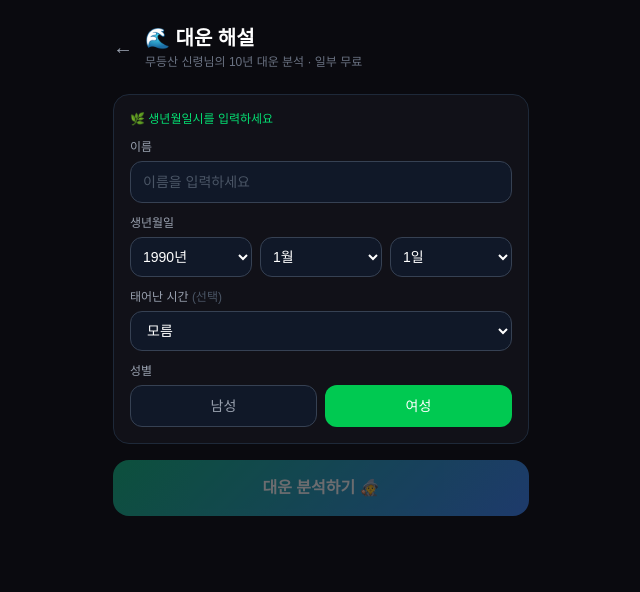
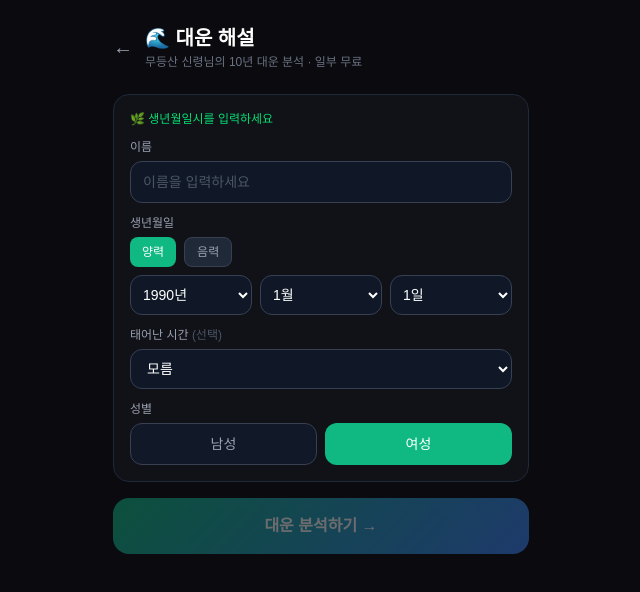
Before and after one commit to younglinam0222-rgb/sajuya, a Next.js app: page /daeun in a window 1280 px wide. Shown: the top 592 px of the page, without its empty margins (319-959 px from the left). Built offline with nearby package versions, Linux system fonts and the light colour scheme.

Commit message:
Update page.tsx

```diff
--- a/app/daeun/page.tsx
+++ b/app/daeun/page.tsx
@@ -34,7 +34,6 @@ const HOURS = [
   { value: '21', label: '해시(21~23)' },
 ]
 
-const FREE_SECTIONS = ['current', 'next10', 'career']
 const SECTIONS = [
   { key: 'current', icon: '🌊', title: '현재 대운 분석', color: '#10B981' },
   { key: 'next10', icon: '🔭', title: '향후 10년 흐름', color: '#3B82F6' },
@@ -48,6 +47,7 @@ const SECTIONS = [
 export default function DaeunPage() {
   const [stage, setStage] = useState<Stage>('input')
   const [result, setResult] = useState<Partial<DaeunResult>>({})
+  const [calType, setCalType] = useState<'solar' | 'lunar'>('solar')
   const [form, setForm] = useState({ name: '', year: '1990', month: '1', day: '1', hour: '', gender: 'female' })
 
   const handleSubmit = async () => {
@@ -59,7 +59,7 @@ export default function DaeunPage() {
       const res = await fetch('/api/daeun', {
         method: 'POST',
         headers: { 'Content-Type': 'application/json' },
-        body: JSON.stringify(form),
+        body: JSON.stringify({ ...form, calType }),
       })
       if (!res.body) return
 
@@ -100,7 +100,9 @@ export default function DaeunPage() {
   if (stage === 'loading') {
     return (
       <div className="min-h-screen bg-[#0a0a0f] flex flex-col items-center justify-center text-white px-4">
-        <div className="text-5xl mb-4">🧙</div>
+        <div className="w-20 h-20 rounded-full overflow-hidden mb-4 border-2 border-green-500">
+          <img src="/characters/sinryeong.png" alt="무등산 신령님" className="w-full h-full object-cover object-top" />
+        </div>
         <p className="text-lg font-bold mb-2">{form.name}님의 대운 분석 중...</p>
         <p className="text-gray-400 text-sm mb-8">무등산 신령님이 대운의 흐름을 살펴보고 있어요</p>
         <div className="w-64 h-1.5 bg-gray-800 rounded-full overflow-hidden">
@@ -118,10 +120,9 @@ export default function DaeunPage() {
             <button onClick={() => setStage('input')} className="text-gray-400 text-xl">←</button>
             <div>
               <h1 className="text-lg font-bold">{form.name}님의 대운 해설</h1>
-              <p className="text-gray-500 text-xs">무등산 신령님의 분석</p>
+              <p className="text-gray-500 text-xs">무등산 신령님의 분석 · {calType === 'solar' ? '양력' : '음력'}</p>
             </div>
           </div>
-
           <div className="space-y-3">
             {SECTIONS.map(s => {
               const content = result[s.key as keyof DaeunResult]
@@ -138,7 +139,6 @@ export default function DaeunPage() {
               )
             })}
           </div>
-
           <button onClick={() => setStage('input')}
             className="w-full mt-6 py-3 rounded-2xl text-sm text-gray-400 border border-gray-800">
             다시 보기
@@ -169,8 +169,21 @@ export default function DaeunPage() {
                 onChange={e => setForm(f => ({ ...f, name: e.target.value }))}
                 className="w-full bg-gray-900 border border-gray-700 rounded-xl px-3 py-2.5 text-sm text-white placeholder-gray-600 focus:outline-none focus:border-green-500" />
             </div>
+
             <div>
               <label className="text-xs text-gray-400 mb-1.5 block">생년월일</label>
+              {/* 양력/음력 토글 */}
+              <div className="flex gap-2 mb-2">
+                {(['solar', 'lunar'] as const).map(t => (
+                  <button key={t} onClick={() => setCalType(t)}
+                    className="px-3 py-1.5 rounded-lg text-xs font-medium transition-all"
+                    style={calType === t
+                      ? { background: '#10B981', color: 'white' }
+                      : { background: '#1F2937', color: '#9CA3AF', border: '1px solid #374151' }}>
+                    {t === 'solar' ? '양력' : '음력'}
+                  </button>
+                ))}
+              </div>
               <div className="grid grid-cols-3 gap-2">
                 <select value={form.year} onChange={e => setForm(f => ({ ...f, year: e.target.value }))}
                   className="bg-gray-900 border border-gray-700 rounded-xl px-2 py-2.5 text-sm text-white focus:outline-none">
@@ -186,6 +199,7 @@ export default function DaeunPage() {
                 </select>
               </div>
             </div>
+
             <div>
               <label className="text-xs text-gray-400 mb-1.5 block">태어난 시간 <span className="text-gray-600">(선택)</span></label>
               <select value={form.hour} onChange={e => setForm(f => ({ ...f, hour: e.target.value }))}
@@ -193,14 +207,16 @@ export default function DaeunPage() {
                 {HOURS.map(h => <option key={h.value} value={h.value}>{h.label}</option>)}
               </select>
             </div>
+
             <div>
               <label className="text-xs text-gray-400 mb-1.5 block">성별</label>
               <div className="grid grid-cols-2 gap-2">
                 {['male', 'female'].map(g => (
                   <button key={g} onClick={() => setForm(f => ({ ...f, gender: g }))}
-                    className={`py-2.5 rounded-xl text-sm font-medium transition-all ${
-                      form.gender === g ? 'bg-green-500 text-white' : 'bg-gray-900 text-gray-400 border border-gray-700'
-                    }`}>
+                    className="py-2.5 rounded-xl text-sm font-medium transition-all"
+                    style={form.gender === g
+                      ? { background: '#10B981', color: 'white' }
+                      : { background: '#111827', color: '#9CA3AF', border: '1px solid #374151' }}>
                     {g === 'male' ? '남성' : '여성'}
                   </button>
                 ))}
@@ -212,7 +228,7 @@ export default function DaeunPage() {
         <button onClick={handleSubmit} disabled={!form.name}
           className="w-full py-4 rounded-2xl font-bold text-base text-white disabled:opacity-40 disabled:cursor-not-allowed"
           style={{ background: 'linear-gradient(135deg, #10B981, #3B82F6)' }}>
-          대운 분석하기 🧙
+          대운 분석하기 →
         </button>
       </div>
     </div>
```
